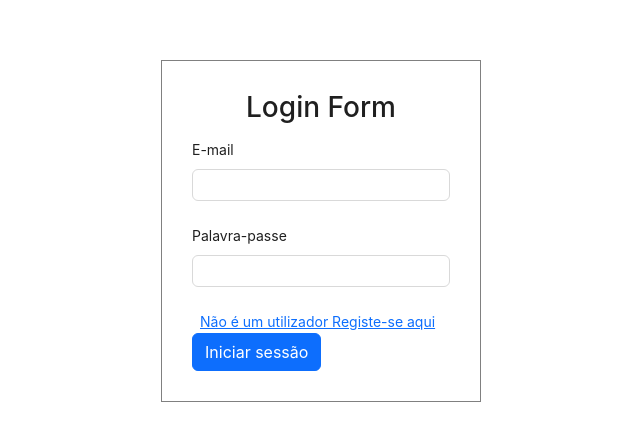
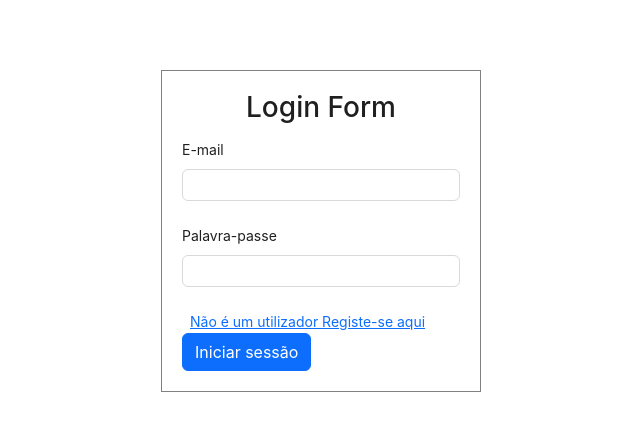
Before and after one commit to daantonio27/telemedicina-platform-mern, a React (Create React App) app in the folder client/: page /login in a window 1280 px wide. Shown: the part 169-610 px from the top of the page, without its empty margins (319-959 px from the left). Built offline with nearby package versions, Linux system fonts and the light colour scheme.

Commit message:
add padding important

```diff
--- a/client/src/styles/RegisterStyles.css
+++ b/client/src/styles/RegisterStyles.css
@@ -7,6 +7,6 @@
 
 .register-form {
     border: 1px solid gray;
-    padding: 30px;
+    padding: 20px !important;
     width: 25%;
 }
```
